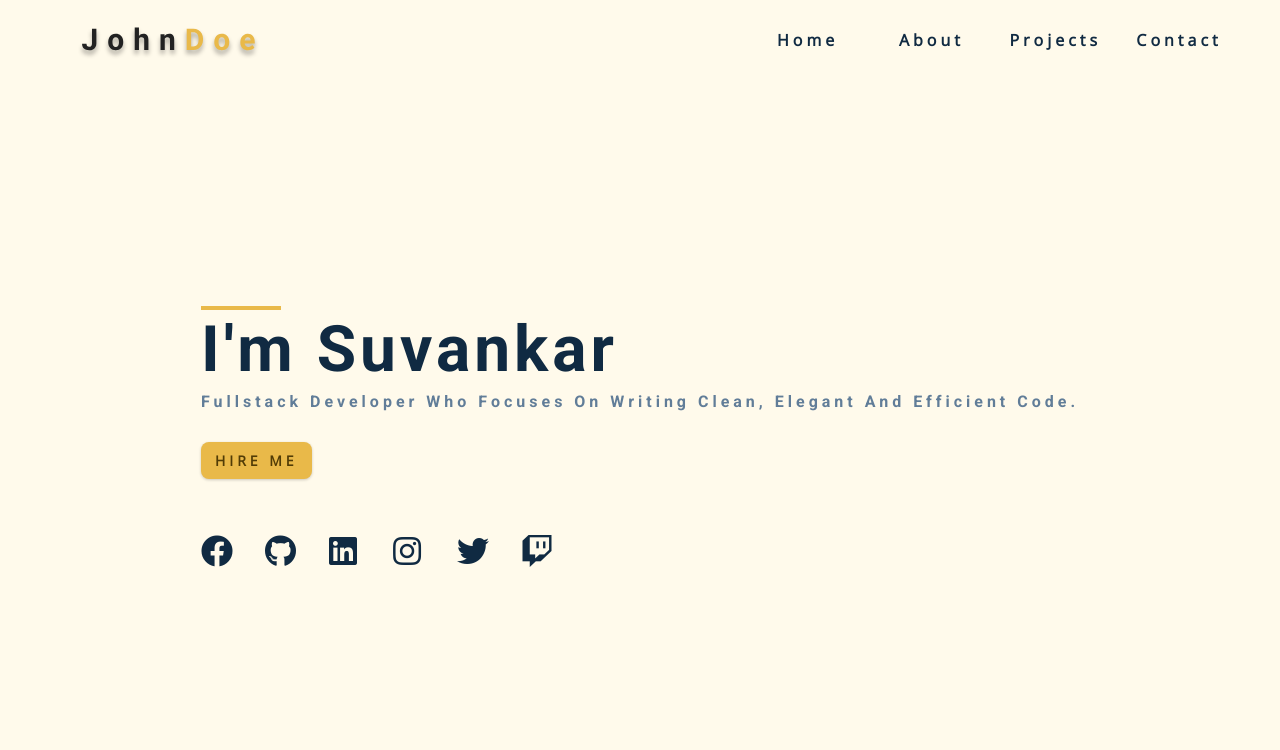
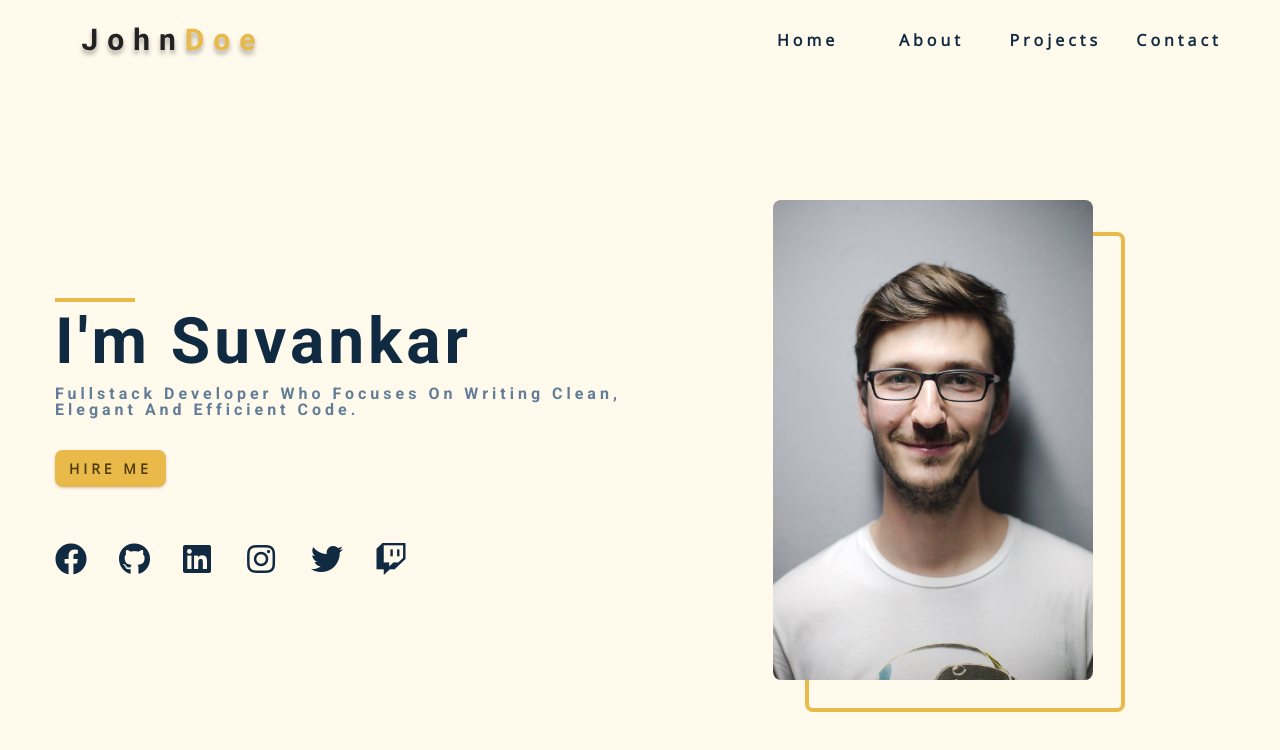
Before and after one commit to babai-1991/Grid-project-Portfolio, a plain HTML site: page index.html in a window 1280 px wide. Drawn offline with nearby package versions, Linux system fonts and the light colour scheme.

Commit message:
13. Hero CSS - Big Screen

```diff
--- a/css/styles.css
+++ b/css/styles.css
@@ -399,6 +399,37 @@ Hero
 	margin-top: 1.25rem;
 }
 
+@media screen and (min-width: 992px) {
+	.hero-img {
+		display: block;
+		/* for making a border around image */
+		position: relative;
+	}
+	.hero-center {
+		grid-template-columns: repeat(2, 1fr);
+	}
+	.hero-photo {
+		max-width: 25rem;
+		max-height: 30rem;
+		object-fit: cover;
+		border-radius: var(--radius);
+		/* to show image before the box */
+		position: relative;
+	}
+
+	.hero-img::before {
+		content: "";
+		/* for making a border around image */
+		position: absolute;
+		width: 100%;
+		height: 100%;
+		border: 0.25rem solid var(--clr-primary-5);
+		top: 2rem;
+		right: -2rem;
+		border-radius: var(--radius);
+	}
+}
+
 /*
 ===============
 About
```
